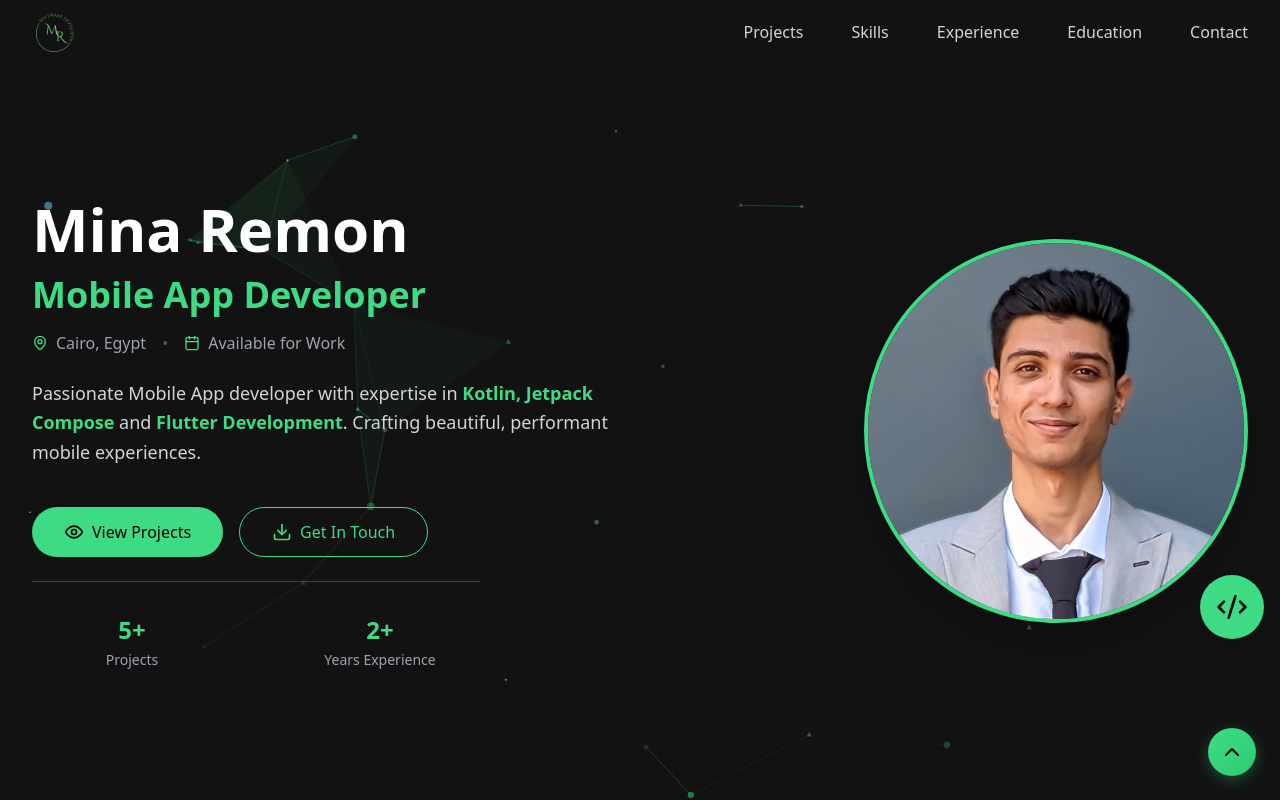
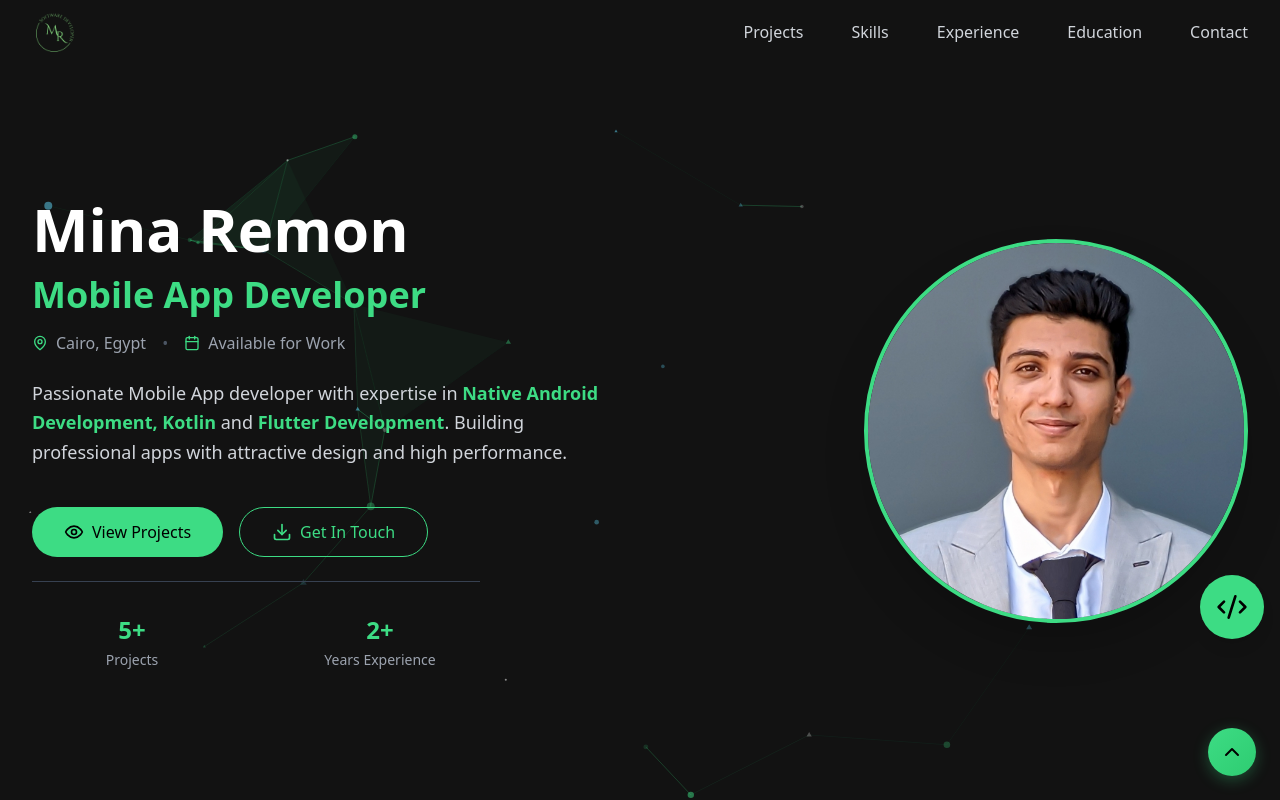
Before and after one commit to Mina-Software-Engineer/Mina-Portfolio, a React (Vite) app: page / in a window 1280 px wide. Shown: the top 800 px of the page. Built offline with nearby package versions, Linux system fonts and the light colour scheme.

Commit message:
changes to hero

```diff
--- a/src/components/Hero.tsx
+++ b/src/components/Hero.tsx
@@ -66,7 +66,7 @@ const Hero = () => {
 
                 <p className="text-gray-300 text-base sm:text-lg leading-relaxed max-w-2xl mx-auto">
                   Passionate Mobile App developer with expertise in <strong className="text-[#3DDC84]">Native Android Development, Kotlin</strong> and <strong className="text-[#3DDC84]">Flutter Development</strong>.
-                    Crafting beautiful, performant mobile experiences.
+                  Building professional apps with attractive design and high performance.
                 </p>
 
                 <div className="flex flex-col sm:flex-row gap-4 justify-center pt-4">
@@ -130,8 +130,8 @@ const Hero = () => {
                 </div>
 
                 <p className="text-gray-300 text-lg leading-relaxed max-w-2xl">
-                Passionate Mobile App developer with expertise in <strong className="text-[#3DDC84]">Kotlin, Jetpack Compose</strong> and <strong className="text-[#3DDC84]">Flutter Development</strong>.
-                  Crafting beautiful, performant mobile experiences.
+                Passionate Mobile App developer with expertise in <strong className="text-[#3DDC84]">Native Android Development, Kotlin</strong> and <strong className="text-[#3DDC84]">Flutter Development</strong>.
+                  Building professional apps with attractive design and high performance.
                 </p>
 
                 <div className="flex flex-row gap-4 justify-start pt-4">
```
